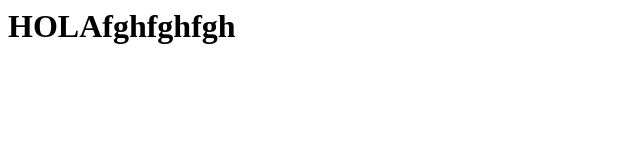
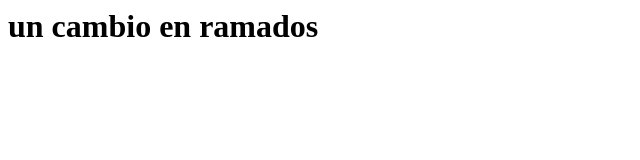
Before and after one commit to Serdefuego/usandogithub, a plain HTML site: page index.html in a window 1280 px wide. Shown: the whole page, without its empty margins (0-640 px from the left). Drawn offline with Linux system fonts and the light colour scheme.

Commit message:
modifique el title y el h2

```diff
--- a/index.html
+++ b/index.html
@@ -2,10 +2,10 @@
 <head>
     <meta charset="UTF-8">
     <meta name="viewport" content="width=device-width, initial-scale=1.0">
-    <title>Document</title>
+    <title>cambie el titulo </title>
 </head>
 <body>
 
-    <H1> HOLAfghfghfgh</H1>
+    <H1> un cambio en ramados</H1>
 </body>
 </html>
```
